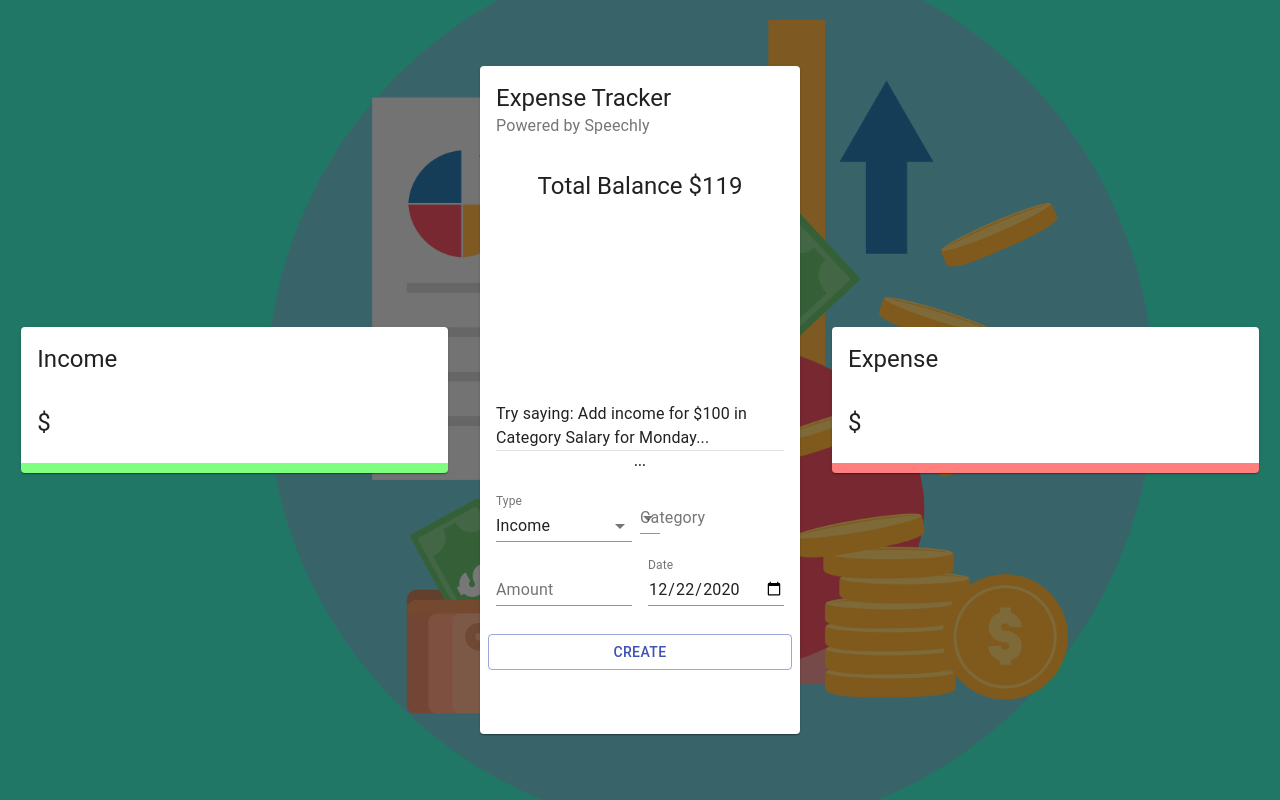
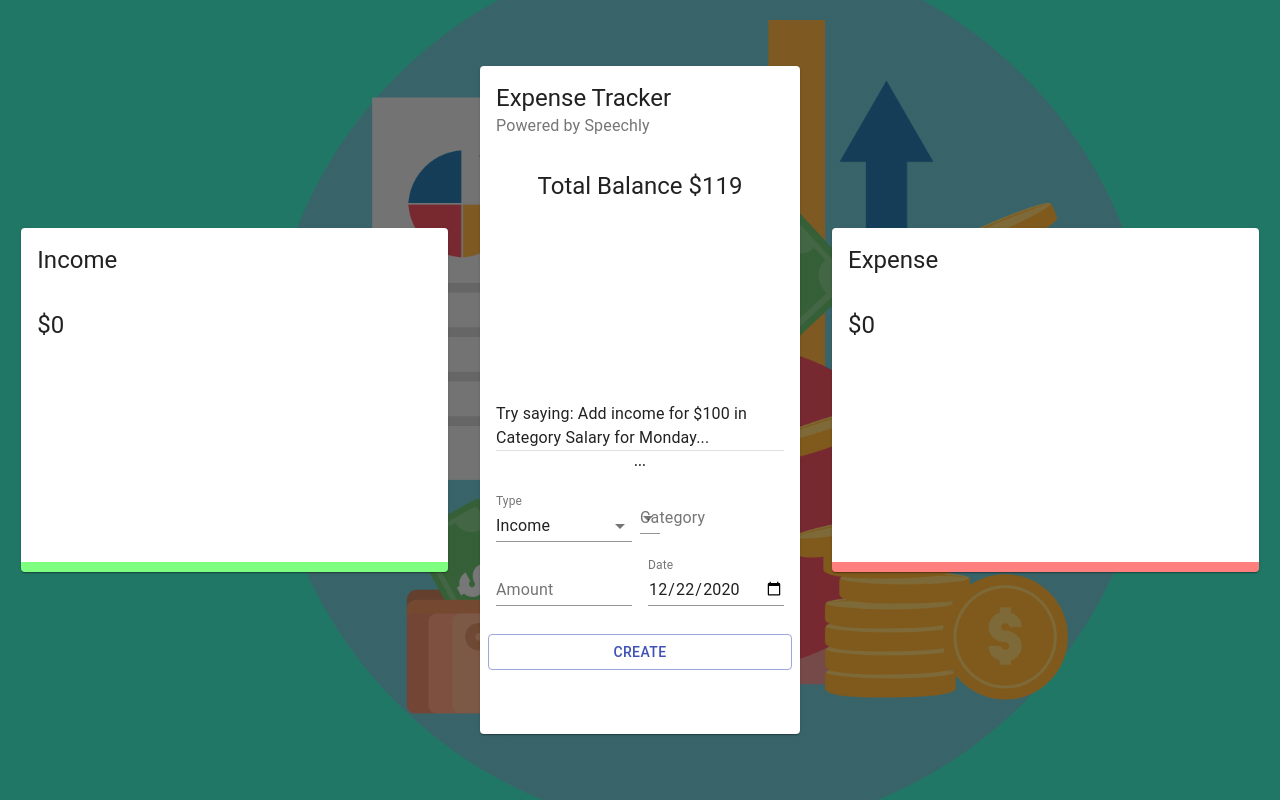
Before and after one commit to Techne3/voice_expense, a React (Create React App) app: page / in a window 1280 px wide. Built offline with nearby package versions, Linux system fonts and the light colour scheme.

Commit message:
created a custom to parse through the transactions -- can display amount of income and expenses on the chart

```diff
--- a/src/components/Details/DetailsCard.js
+++ b/src/components/Details/DetailsCard.js
@@ -1,18 +1,20 @@
 import React from "react";
 import { Card, CardHeader, CardContent, Typography } from "@material-ui/core";
 import { Doughnut } from "react-chartjs-2";
-
+import useTransactions from "../../useTransactions";
 import useStyles from "./styles";
 
 const DetailsCard = ({ title }) => {
   const classes = useStyles();
 
+  const { total, chartData } = useTransactions(title);
+
   return (
     <Card className={title === "Income" ? classes.income : classes.expense}>
       <CardHeader title={title} />
       <CardContent>
-        <Typography variant="h5">$</Typography>
-        {/* <Doughnut /> */}
+        <Typography variant="h5">${total}</Typography>
+        <Doughnut data={chartData} />
       </CardContent>
     </Card>
   );
--- /dev/null
+++ b/src/useTransactions.js
@@ -0,0 +1,41 @@
+import { useContext } from "react";
+
+import { ExpenseTrackerContext } from "./context/context";
+
+import {
+  incomeCategories,
+  expenseCategories,
+  resetCategories,
+} from "./constants/categories";
+
+const useTransactions = (title) => {
+  resetCategories();
+  const { transactions } = useContext(ExpenseTrackerContext);
+  const transactionsPerType = transactions.filter((t) => t.type === title);
+  const total = transactionsPerType.reduce((acc, c) => acc + c.amount, 0);
+  const categories = title === "Income" ? incomeCategories : expenseCategories;
+
+  console.log({ transactionsPerType, total, categories });
+
+  transactionsPerType.forEach((t) => {
+    const category = categories.find((c) => c.type === t.category);
+
+    if (category) category.amount += t.amount;
+  });
+
+  const filteredCategories = categories.filter((c) => c.amount > 0);
+
+  const chartData = {
+    dataSets: [
+      {
+        data: filteredCategories.map((c) => c.amount),
+        backgroundColor: filteredCategories.map((c) => c.color),
+      },
+    ],
+    labels: filteredCategories.map((c) => c.type),
+  };
+
+  return { total, chartData };
+};
+
+export default useTransactions;
```
Also changed, not shown: 1 other file (tests, documents, lock files or other folders).
